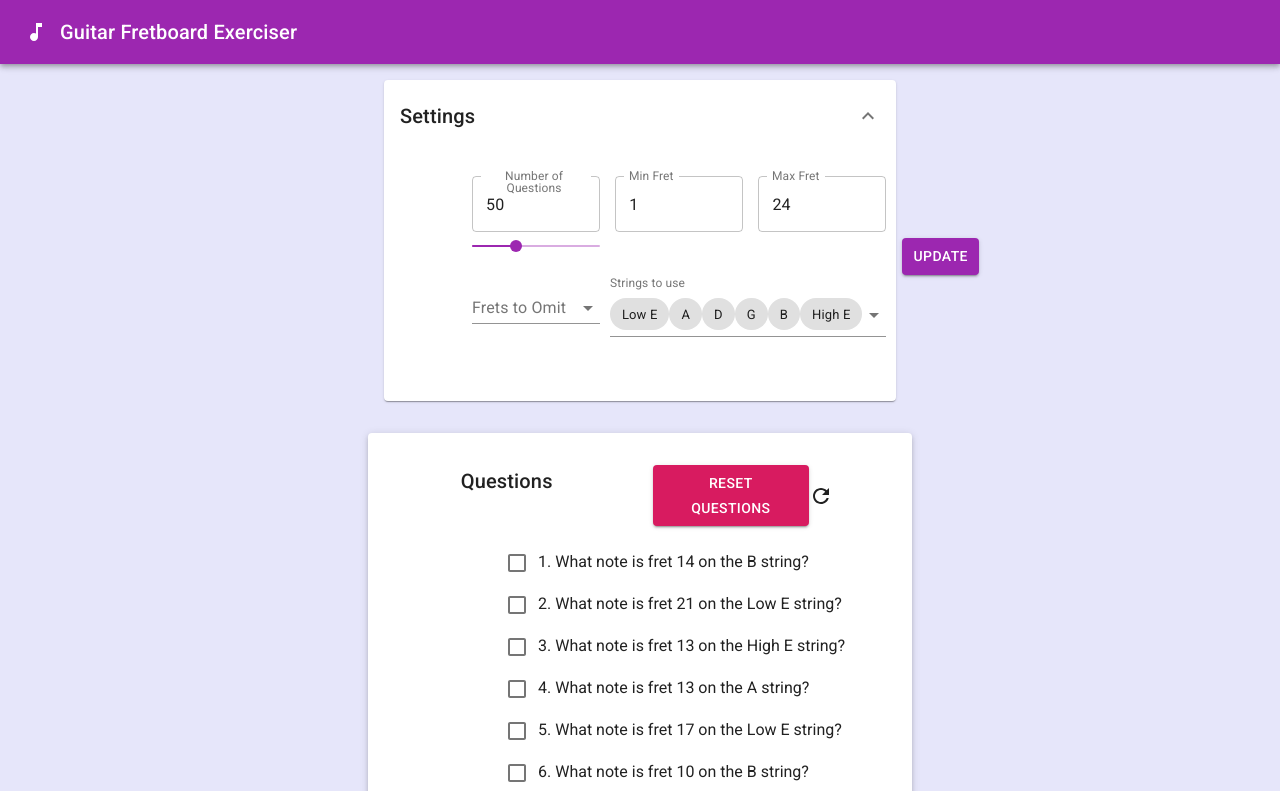
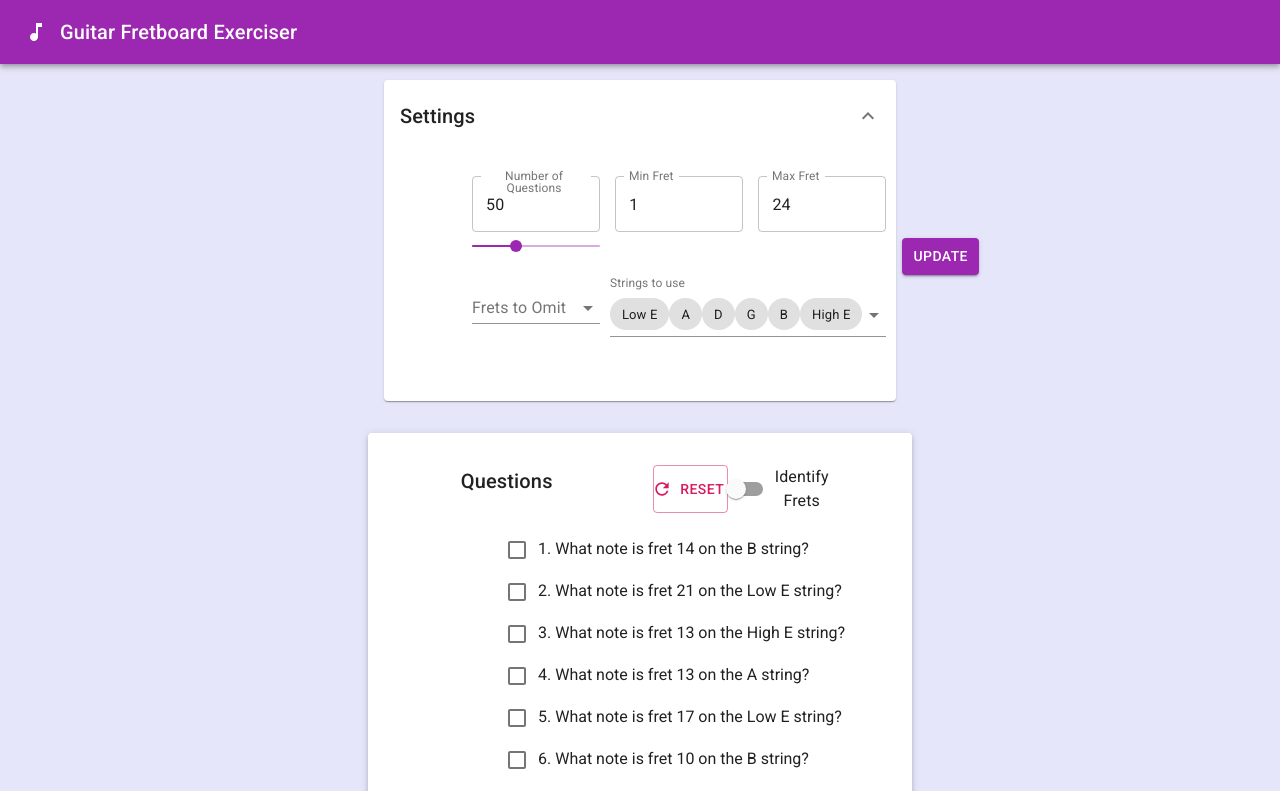
Before and after one commit to christianflorez/guitar-fretboard-exercises, a React (Create React App) app: page / in a window 1280 px wide. Shown: the top 791 px of the page. Built offline with nearby package versions, Linux system fonts and the light colour scheme.

Commit message:
add new game mode

```diff
--- a/src/components/FretboardExercises.js
+++ b/src/components/FretboardExercises.js
@@ -1,10 +1,11 @@
 import React from "react";
 import _ from "lodash";
 import Button from "@material-ui/core/Button";
-import IconButton from "@material-ui/core/IconButton";
+import FormControlLabel from "@material-ui/core/FormControlLabel";
+import RefreshIcon from "@material-ui/icons/Refresh";
+import Switch from "@material-ui/core/Switch";
 import Tooltip from "@material-ui/core/Tooltip";
 import Typography from "@material-ui/core/Typography";
-import RefreshIcon from "@material-ui/icons/Refresh";
 import { getRandomInt } from "../common/utils";
 import {
   strings,
@@ -12,7 +13,8 @@ import {
   defaultMinFret,
   defaultMaxFret,
 } from "../common/constants";
-import Prompt from "./IdentifyFretPrompt";
+import IdentifyNotePrompt from "./IdentifyNotePrompt";
+import IdentifyFretPrompt from "./IdentifyFretPrompt";
 import Settings from "./Settings";
 import * as S from "./styles";
 
@@ -39,7 +41,7 @@ function FretboardExercises() {
     omittedFrets: [],
     stringsToUse: strings,
   });
-
+  const [shouldIdentifyFrets, setShouldIdentifyFrets] = React.useState(false);
   const [checkedState, setCheckedState] = React.useState(() =>
     _.times(defaultNumberOfPrompts, () => false)
   );
@@ -76,7 +78,7 @@ function FretboardExercises() {
     return promptRawValues;
   }
 
-  function updateState(updatedValues) {
+  function updateSettings(updatedValues) {
     const updatedPromptValues = getPromptValues(updatedValues);
     setState(updatedValues);
     setPromptValues(updatedPromptValues);
@@ -90,7 +92,7 @@ function FretboardExercises() {
     }
   }
 
-  function handleCheck(index, updatedValue) {
+  function handleCheckPrompt(index, updatedValue) {
     const updatedCheckedState = _.map(checkedState, (value, i) => {
       if (i === index) return updatedValue;
       return value;
@@ -99,26 +101,36 @@ function FretboardExercises() {
     setCheckedState(updatedCheckedState);
   }
 
-  function handleReset() {
-    setCheckedState(_.times(defaultNumberOfPrompts, () => false));
+  function handleChangeGameMode(event) {
+    setShouldIdentifyFrets(event.target.checked);
   }
 
   function handleRefresh() {
     setPromptValues(getPromptValues(state));
-    handleReset();
+    setCheckedState(_.times(defaultNumberOfPrompts, () => false));
   }
 
   function renderPrompts() {
     return promptValues.map((prompt, i) => {
-      return (
-        <Prompt
+      return shouldIdentifyFrets ? (
+        <IdentifyFretPrompt
           key={i}
           index={i}
           fret={prompt.fret}
           stringIndex={prompt.stringIndex}
           strings={state.stringsToUse}
           checked={checkedState[i]}
-          setChecked={handleCheck}
+          setChecked={handleCheckPrompt}
+        />
+      ) : (
+        <IdentifyNotePrompt
+          key={i}
+          index={i}
+          fret={prompt.fret}
+          stringIndex={prompt.stringIndex}
+          strings={state.stringsToUse}
+          checked={checkedState[i]}
+          setChecked={handleCheckPrompt}
         />
       );
     });
@@ -126,20 +138,40 @@ function FretboardExercises() {
 
   return (
     <>
-      <Settings updateState={updateState} stringsToUse={state.stringsToUse} />
+      <Settings
+        updateState={updateSettings}
+        stringsToUse={state.stringsToUse}
+      />
       <S.StyledPaper elevation={3}>
         <S.HeaderContainer>
           <Typography variant="h6">Questions</Typography>
-          <S.ButtonContainer>
-            <Button variant="contained" color="secondary" onClick={handleReset}>
-              Reset Questions
-            </Button>
+          <S.ActionsContainer>
             <Tooltip title="Get new set of questions" placement="top">
-              <IconButton edge="start" color="inherit" onClick={handleRefresh}>
-                <RefreshIcon />
-              </IconButton>
+              <Button
+                variant="outlined"
+                color="secondary"
+                onClick={handleRefresh}
+                startIcon={<RefreshIcon />}
+              >
+                Reset
+              </Button>
             </Tooltip>
-          </S.ButtonContainer>
+            <Tooltip title="Change the game mode" placement="top">
+              <FormControlLabel
+                control={
+                  <Switch
+                    checked={shouldIdentifyFrets}
+                    onChange={handleChangeGameMode}
+                    name="checkedB"
+                    color="secondary"
+                  />
+                }
+                label={
+                  shouldIdentifyFrets ? "Identify Notes" : "Identify Frets"
+                }
+              />
+            </Tooltip>
+          </S.ActionsContainer>
         </S.HeaderContainer>
         <S.PromptsContainer>{renderPrompts()}</S.PromptsContainer>
       </S.StyledPaper>
--- a/src/components/IdentifyFretPrompt.js
+++ b/src/components/IdentifyFretPrompt.js
@@ -12,7 +12,8 @@ function Prompt({ index, fret, stringIndex, checked, setChecked, strings }) {
   const stringName = strings[stringIndex];
   const stringNoteOffset = stringNoteOffsets[stringName];
   const normalizedFret = fret + stringNoteOffset;
-  const noteNameAnswer = allNotes[normalizedFret % 12];
+  const noteName = allNotes[normalizedFret % 12];
+  const octave = fret <= 11 ? "Lower" : "Upper";
 
   return (
     <S.PromptContainer onClick={() => setChecked(index, !checked)}>
@@ -21,11 +22,11 @@ function Prompt({ index, fret, stringIndex, checked, setChecked, strings }) {
         onChange={handleChange}
         inputProps={{ "aria-label": "primary checkbox" }}
       />
-      {index + 1}. What note is fret {fret} on the {strings[stringIndex]}{" "}
-      string?
+      {index + 1}. What fret is the note {noteName} on the{" "}
+      {strings[stringIndex]} string? ({octave} octave)
       {checked && (
         <Fade in={checked}>
-          <S.Answer>Answer: {noteNameAnswer}</S.Answer>
+          <S.Answer>Answer: Fret {fret}</S.Answer>
         </Fade>
       )}
     </S.PromptContainer>
--- a/src/components/Settings.js
+++ b/src/components/Settings.js
@@ -82,7 +82,7 @@ const MultiSelectFormControl = styled(FormControl)`
   }
 `;
 
-function Settings({ updateState, stringsToUse }) {
+function Settings({ updateSettings, stringsToUse }) {
   const [numberOfPrompts, setNumberOfPrompts] = React.useState(
     defaultNumberOfPrompts
   );
@@ -168,7 +168,7 @@ function Settings({ updateState, stringsToUse }) {
       omittedFrets,
       stringsToUse: strings,
     };
-    updateState(updatedState);
+    updateSettings(updatedState);
   }
 
   const possibleFrets = _.chain(defaultMaxFret + 1)
--- a/src/components/styles.js
+++ b/src/components/styles.js
@@ -34,7 +34,7 @@ export const HeaderContainer = styled.div`
   justify-content: space-between;
 `;
 
-export const ButtonContainer = styled.div`
+export const ActionsContainer = styled.div`
   display: flex;
   flex-flow: row nowrap;
   justify-content: space-evenly;
```
